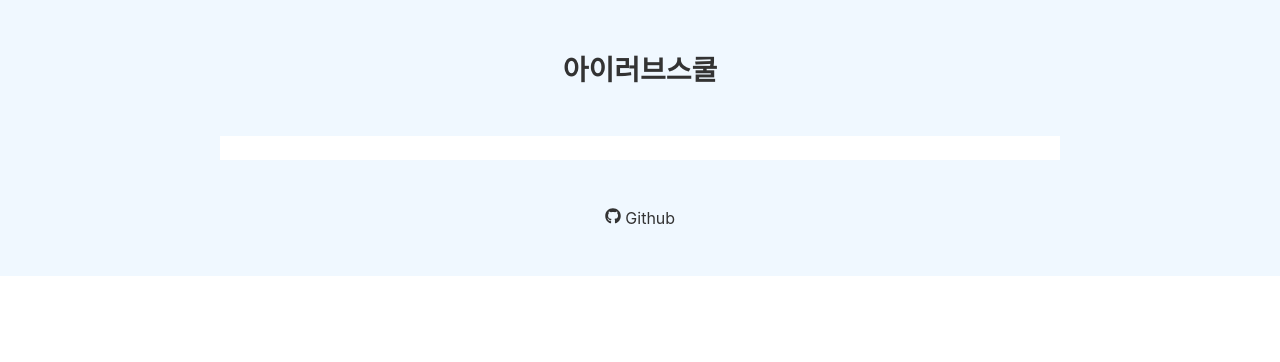
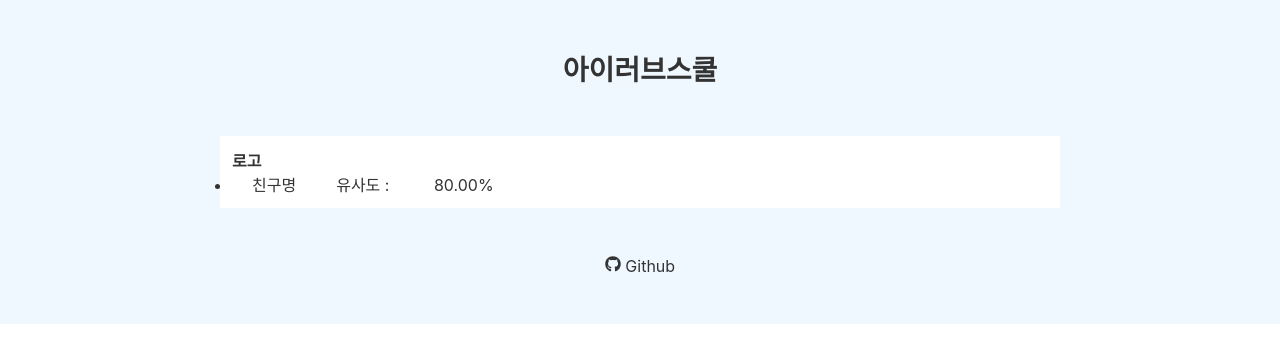
Before and after one commit to boostcamp-2020/relay_12, a React (Create React App) app in the folder front/: page /accounts in a window 1280 px wide. Shown: the top 362 px of the page. Built offline with nearby package versions, Linux system fonts and the light colour scheme.

Commit message:
유사도 기본 폼

```diff
--- a/front/src/App.js
+++ b/front/src/App.js
@@ -8,6 +8,7 @@ import CreatePage from "./pages/CreatePage";
 import UpdatePage from "./pages/UpdatePage";
 import BoardView from "./pages/BoardView";
 import UploadImagePage from "./pages/UploadImagePage";
+import Accounts from "./pages/Accounts";
 
 function App() {
   return (
@@ -24,6 +25,7 @@ function App() {
             <Route path="/posts/update/:postId" component={UpdatePage} />
             <Route path="/write" component={CreatePage} />
             <Route path="/image/upload" component={UploadImagePage} />
+            <Route path="/accounts" component={Accounts} />
           </Switch>
         </main>
 
--- /dev/null
+++ b/front/src/pages/Accounts.js
@@ -0,0 +1,24 @@
+import React, { Component } from "react";
+import "./Accounts.css";
+import Button from "../components/Buttons/Button";
+
+class Accounts extends Component {
+  render() {
+    return (
+      <div>
+        <div>
+          <h3>로고</h3>
+        </div>
+        <ul>
+          <li>
+            <span>친구명</span>
+            <span>유사도 : </span>
+            <span>80.00%</span>
+          </li>
+        </ul>
+      </div>
+    );
+  }
+}
+
+export default Accounts;
--- a/front/src/pages/MainPage.js
+++ b/front/src/pages/MainPage.js
@@ -48,7 +48,7 @@ const MainPage = () => {
       <div className="container ">
         <div className="FilterbtnContainer">
           <Link to="/write">
-            <button>글쓰기</button>
+            <button>글쓰기!</button>
           </Link>
           <Link to="/image/upload">
             <button>사진합성</button>
```
Also changed, not shown: front/src/pages/Accounts.css (added).
